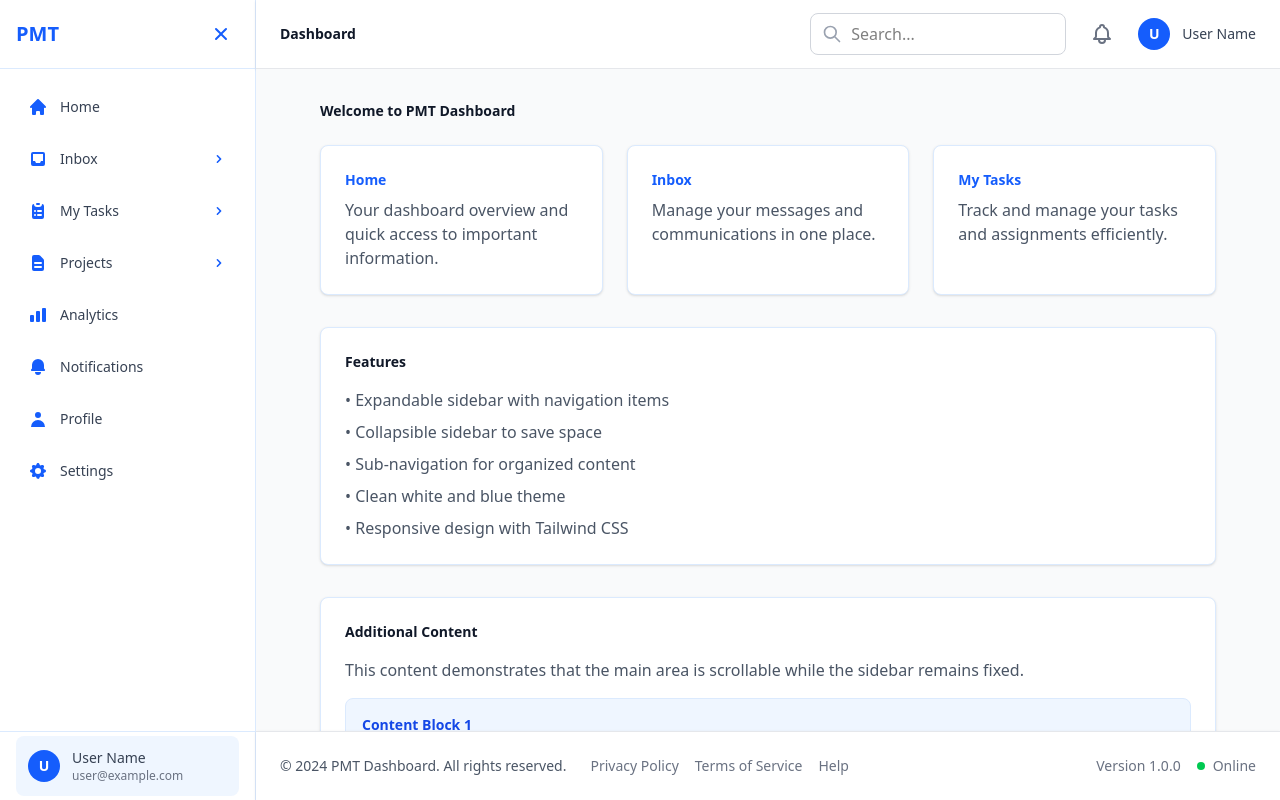
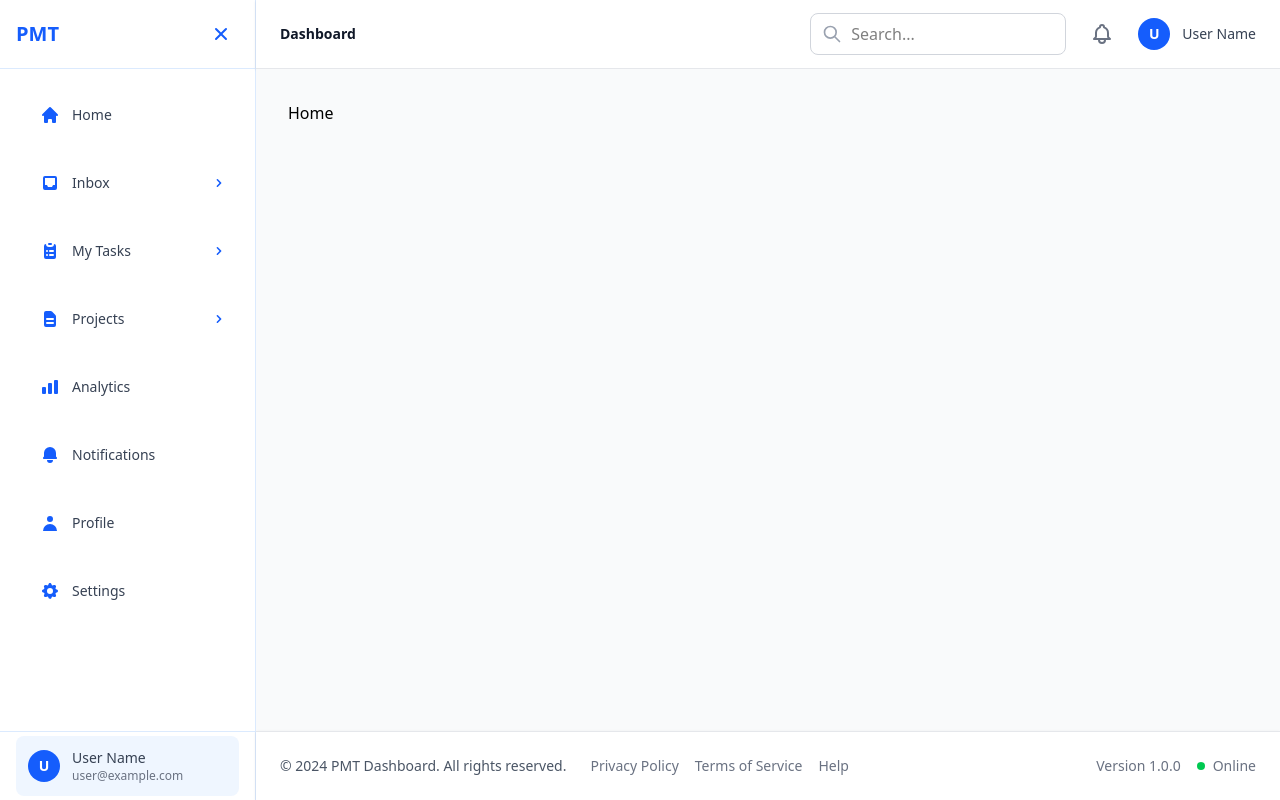
Before and after one commit to Sushil88081/PMT, a React (Vite) app in the folder pmt-app/: page / in a window 1280 px wide. Built offline with nearby package versions, Linux system fonts and the light colour scheme.

Commit message:
feat:add router

```diff
--- a/pmt-app/package.json
+++ b/pmt-app/package.json
@@ -18,7 +18,9 @@
     "react-dom": "^19.1.1",
     "react-hook-form": "^7.63.0",
     "react-icons": "^5.5.0",
-    "react-redux": "^9.2.0"
+    "react-redux": "^9.2.0",
+    "react-router": "^7.9.1",
+    "react-router-dom": "^7.9.1"
   },
   "devDependencies": {
     "@eslint/js": "^9.36.0",
--- a/pmt-app/src/App.tsx
+++ b/pmt-app/src/App.tsx
@@ -3,6 +3,7 @@ import { useState } from 'react'
 import Sidebar from './container/sideBar'
 import Header from './components/Header'
 import Footer from './components/Footer'
+import { Outlet } from 'react-router'
 
 function App() {
   const [sidebarCollapsed, setSidebarCollapsed] = useState(false)
@@ -25,54 +26,7 @@ function App() {
         {/* Main Content */}
         <main className="flex-1 overflow-y-auto bg-gray-50">
           <div className="p-8 min-h-full">
-            <div className="max-w-4xl mx-auto">
-              <h1 className="text-sm font-semibold text-gray-900 mb-6">
-                Welcome to PMT Dashboard
-              </h1>
-
-              <div className="grid grid-cols-1 md:grid-cols-2 lg:grid-cols-3 gap-6">
-                <div className="bg-white p-6 rounded-lg shadow-sm border border-blue-100">
-                  <h3 className="text-sm font-semibold text-blue-600 mb-2">Home</h3>
-                  <p className="text-gray-600">Your dashboard overview and quick access to important information.</p>
-                </div>
-
-                <div className="bg-white p-6 rounded-lg shadow-sm border border-blue-100">
-                  <h3 className="text-sm font-semibold text-blue-600 mb-2">Inbox</h3>
-                  <p className="text-gray-600">Manage your messages and communications in one place.</p>
-                </div>
-
-                <div className="bg-white p-6 rounded-lg shadow-sm border border-blue-100">
-                  <h3 className="text-sm font-semibold text-blue-600 mb-2">My Tasks</h3>
-                  <p className="text-gray-600">Track and manage your tasks and assignments efficiently.</p>
-                </div>
-              </div>
-
-              <div className="mt-8 bg-white p-6 rounded-lg shadow-sm border border-blue-100">
-                <h2 className="text-sm font-semibold text-gray-900 mb-4">Features</h2>
-                <ul className="space-y-2 text-gray-600">
-                  <li>• Expandable sidebar with navigation items</li>
-                  <li>• Collapsible sidebar to save space</li>
-                  <li>• Sub-navigation for organized content</li>
-                  <li>• Clean white and blue theme</li>
-                  <li>• Responsive design with Tailwind CSS</li>
-                </ul>
-              </div>
-
-              {/* Additional content to demonstrate scrolling */}
-              <div className="mt-8 bg-white p-6 rounded-lg shadow-sm border border-blue-100">
-                <h2 className="text-sm font-semibold text-gray-900 mb-4">Additional Content</h2>
-                <p className="text-gray-600 mb-4">This content demonstrates that the main area is scrollable while the sidebar remains fixed.</p>
-
-                <div className="space-y-4">
-                  {Array.from({ length: 5 }, (_, i) => (
-                    <div key={i} className="bg-blue-50 p-4 rounded-lg border border-blue-100">
-                      <h3 className="text-sm font-semibold text-blue-700">Content Block {i + 1}</h3>
-                      <p className="text-blue-600 text-sm">This is additional content to show scrolling behavior. The sidebar navigation stays fixed while this content area scrolls.</p>
-                    </div>
-                  ))}
-                </div>
-              </div>
-            </div>
+           <Outlet/>
           </div>
         </main>
 
--- a/pmt-app/src/app/route.tsx
+++ b/pmt-app/src/app/route.tsx
@@ -0,0 +1,16 @@
+import { createBrowserRouter } from "react-router";
+import Home from "../container/home/home";
+import Project from "../container/project/project";
+import App from "../App";
+
+export const router = createBrowserRouter([
+    {
+        path: "/",
+        Component: App, // Sidebar + Header + Footer layout
+        children: [
+            { index: true, Component: Home },        // `/`
+            { path: "home", Component: Home },       // `/home`
+            { path: "projects", Component: Project } // `/projects`
+        ],
+    },
+])
--- /dev/null
+++ b/pmt-app/src/container/home/home.tsx
@@ -0,0 +1,9 @@
+import React from 'react'
+
+const Home = () => {
+  return (
+    <div>Home</div>
+  )
+}
+
+export default Home
--- /dev/null
+++ b/pmt-app/src/container/project/project.tsx
@@ -0,0 +1,9 @@
+import React from 'react'
+
+const Project = () => {
+  return (
+    <div>Project</div>
+  )
+}
+
+export default Project
--- a/pmt-app/src/container/sideBar/index.tsx
+++ b/pmt-app/src/container/sideBar/index.tsx
@@ -13,6 +13,7 @@ import {
   HiChartBar,
   HiBell
 } from 'react-icons/hi'
+import { Link, NavLink } from 'react-router'
 
 interface SubItem {
   id: string
@@ -34,7 +35,7 @@ const navigationItems: NavItem[] = [
     id: 'home',
     label: 'Home',
     icon: <HiHome className="w-5 h-5" />,
-    href: '/home'
+    href: '/home',
   },
   {
     id: 'inbox',
@@ -117,9 +118,8 @@ const Sidebar: React.FC<SidebarProps> = ({ isCollapsed = false, onToggle }) => {
   }
 
   return (
-    <div className={`bg-white border-r border-blue-100 transition-all duration-300 ${
-      isCollapsed ? 'w-16' : 'w-64'
-    } h-screen flex flex-col`}>
+    <div className={`bg-white border-r border-blue-100 transition-all duration-300 ${isCollapsed ? 'w-16' : 'w-64'
+      } h-screen flex flex-col`}>
       {/* Header */}
       <div className="p-4 border-b border-blue-100 ">
         <div className="flex items-center justify-between">
@@ -142,22 +142,24 @@ const Sidebar: React.FC<SidebarProps> = ({ isCollapsed = false, onToggle }) => {
             {/* Main Item */}
             <div
               onClick={() => handleItemClick(item)}
-              className={`flex items-center justify-between p-3 rounded-lg cursor-pointer transition-all duration-200 group ${
-                isCollapsed
-                  ? 'justify-center hover:bg-blue-50'
-                  : 'hover:bg-blue-50 hover:text-blue-600'
-              }`}
+              className={`flex items-center justify-between p-3 rounded-lg cursor-pointer transition-all duration-200 group ${isCollapsed
+                ? 'justify-center hover:bg-blue-50'
+                : 'hover:bg-blue-50 hover:text-blue-600'
+                }`}
             >
-              <div className="flex items-center space-x-3">
-                <span className="text-blue-600 group-hover:text-blue-700">
-                  {item.icon}
-                </span>
-                {!isCollapsed && (
-                  <span className="text-sm text-gray-700 group-hover:text-blue-600 font-medium">
-                    {item.label}
-                  </span>
-                )}
-              </div>
+              <NavLink
+                key={item.href}
+                to={item.href||"/"}
+                end={item.href === "/"}
+                className={({ isActive }) =>
+                  `w-full py-2 px-3 rounded-md flex items-center space-x-3 ${isActive ? "bg-blue-200 border-l-4 border-blue-500  cursor-default" : ""
+                  }`
+                }
+              >
+                <span className='text-blue-600 group-hover:text-blue-700'>{item.icon}</span>
+                {!isCollapsed && <span className='text-sm text-gray-700 group-hover:text-blue-600 font-medium'>{item.label}</span>}
+              </NavLink>
+
 
               {!isCollapsed && item.subItems && item.subItems.length > 0 && (
                 <span className="text-blue-600">
--- a/pmt-app/src/main.tsx
+++ b/pmt-app/src/main.tsx
@@ -1,11 +1,11 @@
-import { StrictMode } from 'react'
-import { createRoot } from 'react-dom/client'
+import { StrictMode } from "react";
+import { createRoot } from "react-dom/client";
+import { router } from "./app/route.tsx";
+import "./index.css";
+import { RouterProvider } from "react-router-dom"; // <-- from react-router-dom, not react-router
 
-import App from './App.tsx'
-import './index.css'
-
-createRoot(document.getElementById('root')!).render(
+createRoot(document.getElementById("root")!).render(
   <StrictMode>
-    <App />
-  </StrictMode>,
-)
+    <RouterProvider router={router} />
+  </StrictMode>
+);
```
Also changed, not shown: 1 other file (tests, documents, lock files or other folders).
